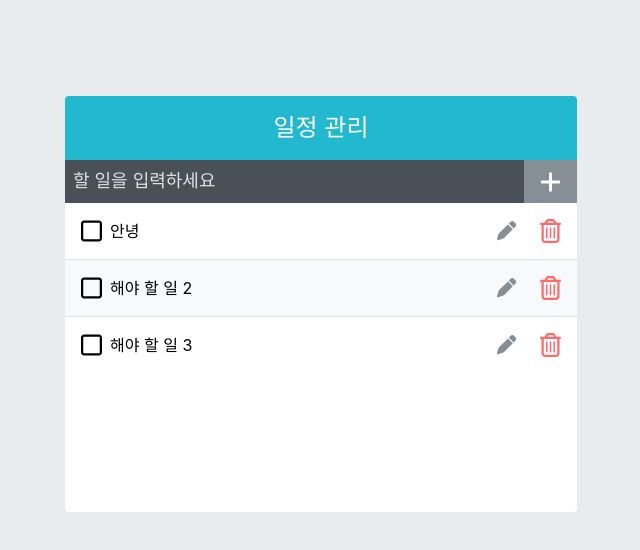
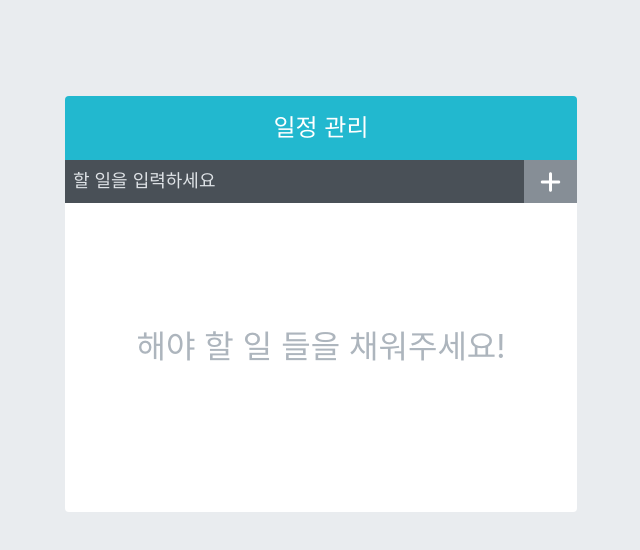
Before and after one commit to hjpark625/todo-next, a Next.js app: page /todo in a window 1280 px wide. Shown: the top 550 px of the page, without its empty margins (319-959 px from the left). Built offline with nearby package versions, Linux system fonts and the light colour scheme.

Commit message:
Todo CRUD 완성

```diff
--- a/components/Todos/TodoInsert.tsx
+++ b/components/Todos/TodoInsert.tsx
@@ -1,40 +1,37 @@
-import React, { useState } from 'react';
+import React, { useState, useCallback } from 'react';
 import styled from 'styled-components';
 import { FontAwesomeIcon } from '@fortawesome/react-fontawesome';
 import { faPlus } from '@fortawesome/free-solid-svg-icons';
 
-function TodoInsert({
-  setTodos,
-}: {
-  setTodos: React.Dispatch<
-    React.SetStateAction<
-      {
-        id: number;
-        todo: string;
-        isDone: boolean;
-      }[]
-    >
-  >;
-}) {
+interface TodoInsertProps {
+  onInsert: (text: string) => void;
+}
+
+function TodoInsert({ onInsert }: TodoInsertProps) {
   const [todoValue, setTodoValue] = useState('');
 
-  const getInputValue = (e: React.ChangeEvent<HTMLInputElement>) => {
-    let { value } = e.target;
-    setTodoValue(value);
-  };
+  const getInputValue = useCallback(
+    (e: React.ChangeEvent<HTMLInputElement>) => {
+      setTodoValue(e.target.value);
+    },
+    [],
+  );
+
+  const onSubmit = useCallback(
+    (e: React.FormEvent<HTMLFormElement>) => {
+      onInsert(todoValue);
+      setTodoValue('');
+      e.preventDefault();
+    },
+    [onInsert, todoValue],
+  );
 
   return (
-    <TodoInsertForm
-    // onSubmit={e => {
-    //   onSubmit(e);
-    // }}
-    >
+    <TodoInsertForm onSubmit={onSubmit}>
       <TodoInput
         placeholder="할 일을 입력하세요"
         value={todoValue}
-        onChange={(e) => {
-          getInputValue(e);
-        }}
+        onChange={getInputValue}
       />
       <AddButton type="submit">
         <FontAwesomeIcon icon={faPlus} />
--- a/components/Todos/TodoList.tsx
+++ b/components/Todos/TodoList.tsx
@@ -6,30 +6,36 @@ import palette from '../../styles/palette';
 export interface ITodos {
   id: number;
   todo: string;
-  isDone: boolean;
+  checked: boolean;
 }
 interface TodosProps {
   todos: ITodos[];
-  setTodos: React.Dispatch<
-    React.SetStateAction<
-      {
-        id: number;
-        todo: string;
-        isDone: boolean;
-      }[]
-    >
-  >;
+  onRemove: (id: number) => void;
+  onEdit: (
+    e: React.FormEvent<HTMLFormElement>,
+    id: number,
+    editTodo: string,
+  ) => void;
 }
 
-function TodoList({ todos, setTodos }: TodosProps) {
+function TodoList({ todos, onRemove, onEdit }: TodosProps) {
   return (
     <TodoListWrapper>
-      {todos.length === 0 && (
+      {todos.length === 1 && (
         <EmptyTodos>해야 할 일 들을 채워주세요!</EmptyTodos>
       )}
-      {todos.map((todo) => (
-        <TodoListItem items={todo} key={todo.id} setTodos={setTodos} />
-      ))}
+      {todos
+        .map((todo) => {
+          return (
+            <TodoListItem
+              items={todo}
+              key={todo.id}
+              onRemove={onRemove}
+              onEdit={onEdit}
+            />
+          );
+        })
+        .slice(1)}
     </TodoListWrapper>
   );
 }
--- a/components/Todos/TodoListItem.tsx
+++ b/components/Todos/TodoListItem.tsx
@@ -12,26 +12,23 @@ interface StyleProps {
 
 interface TodoListItemProps {
   items: ITodos;
-  setTodos: React.Dispatch<
-    React.SetStateAction<
-      {
-        id: number;
-        todo: string;
-        isDone: boolean;
-      }[]
-    >
-  >;
+  onRemove: (id: number) => void;
+  onEdit: (
+    e: React.FormEvent<HTMLFormElement>,
+    id: number,
+    editTodo: string,
+  ) => void;
 }
 
-const TodoListItem = ({ items, setTodos }: TodoListItemProps) => {
-  const [isDone, setIsDone] = useState(false);
+const TodoListItem = ({ items, onRemove, onEdit }: TodoListItemProps) => {
+  const [isDone, setIsDone] = useState(items.checked);
   const [isEdit, setIsEdit] = useState(false);
   const [editTodo, setEditTodo] = useState(items.todo);
 
-  const editSubmit = (e: React.FormEvent<HTMLFormElement>) => {
-    e.preventDefault();
+  const { todo, id } = items;
 
-    setIsEdit(false);
+  const getDoneTodo = () => {
+    setIsDone((prev) => !prev);
   };
 
   const saveEditTodoText = (e: React.ChangeEvent<HTMLInputElement>) => {
@@ -42,21 +39,22 @@ const TodoListItem = ({ items, setTodos }: TodoListItemProps) => {
     <TodoListItemWrapper>
       <CheckBox
         isDone={isDone}
-        // onClick={() => {
-        //   getDoneTodo();
-        // }}
+        onClick={() => {
+          getDoneTodo();
+        }}
       >
         {isDone ? (
           <FontAwesomeIcon icon={faSquareCheck} />
         ) : (
           <FontAwesomeIcon icon={faSquare} />
         )}
-        {isEdit || <Text isDone={isDone}>{items.todo}</Text>}
+        {isEdit || <Text isDone={isDone}>{todo}</Text>}
       </CheckBox>
       {isEdit && (
         <EditForm
           onSubmit={(e) => {
-            editSubmit(e);
+            onEdit(e, id, editTodo);
+            setIsEdit(false);
           }}
         >
           <EditInput
@@ -76,11 +74,7 @@ const TodoListItem = ({ items, setTodos }: TodoListItemProps) => {
       >
         <FontAwesomeIcon icon={faPen} />
       </Edit>
-      <Remove
-      // onClick={() => {
-      //   deleteTodo();
-      // }}
-      >
+      <Remove onClick={() => onRemove(id)}>
         <FontAwesomeIcon icon={faTrashCan} />
       </Remove>
     </TodoListItemWrapper>
--- a/pages/todo.tsx
+++ b/pages/todo.tsx
@@ -1,4 +1,4 @@
-import React, { useState } from 'react';
+import React, { useState, useRef, useCallback } from 'react';
 import Head from 'next/head';
 import TodoInsert from '../components/Todos/TodoInsert';
 import TodoList from '../components/Todos/TodoList';
@@ -7,6 +7,40 @@ import TodoTemplate from '../components/Todos/TodoTemplate';
 const Todo = () => {
   const [todos, setTodos] = useState(TODO_DATA);
 
+  const nextId = useRef(1);
+
+  const onInsert = useCallback(
+    (text: string) => {
+      const todo = {
+        id: nextId.current,
+        todo: text,
+        checked: false,
+      };
+      setTodos(todos.concat(todo));
+      nextId.current += 1;
+    },
+    [todos],
+  );
+
+  const onRemove = useCallback(
+    (id: number) => {
+      setTodos(todos.filter((todo) => todo.id !== id));
+    },
+    [todos],
+  );
+
+  const onEdit = useCallback(
+    (e: React.FormEvent<HTMLFormElement>, id: number, editTodo: string) => {
+      setTodos(
+        todos.map((todo) =>
+          todo.id === id ? { ...todo, todo: editTodo } : todo,
+        ),
+      );
+      e.preventDefault();
+    },
+    [todos],
+  );
+
   return (
     <>
       <Head>
@@ -14,8 +48,8 @@ const Todo = () => {
       </Head>
 
       <TodoTemplate>
-        <TodoInsert setTodos={setTodos} />
-        <TodoList todos={todos} setTodos={setTodos} />
+        <TodoInsert onInsert={onInsert} />
+        <TodoList todos={todos} onRemove={onRemove} onEdit={onEdit} />
       </TodoTemplate>
     </>
   );
@@ -23,19 +57,9 @@ const Todo = () => {
 
 const TODO_DATA = [
   {
-    id: 1,
-    todo: '안녕',
-    isDone: true,
-  },
-  {
-    id: 2,
-    todo: '해야 할 일 2',
-    isDone: false,
-  },
-  {
-    id: 3,
-    todo: '해야 할 일 3',
-    isDone: false,
+    id: 0,
+    todo: '',
+    checked: false,
   },
 ];
 
```
Also changed, not shown: pages/index.tsx (+18 -7 lines).
